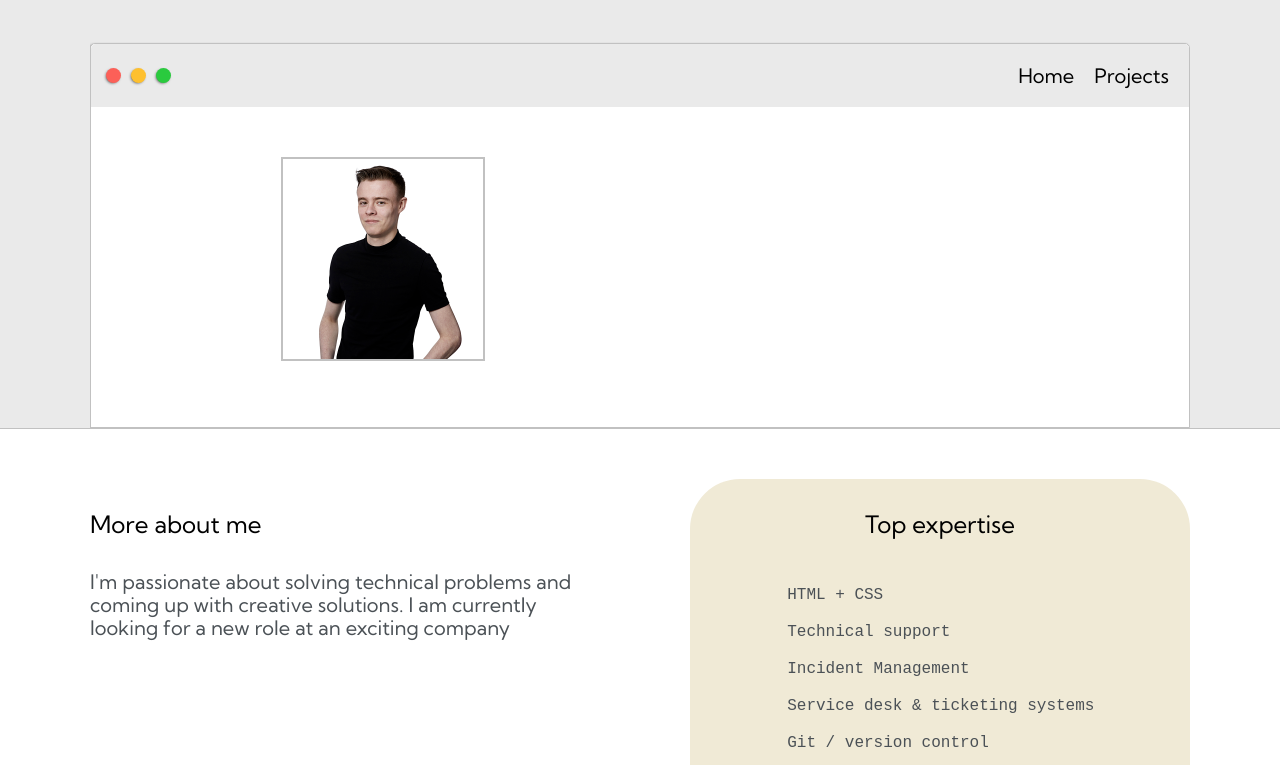
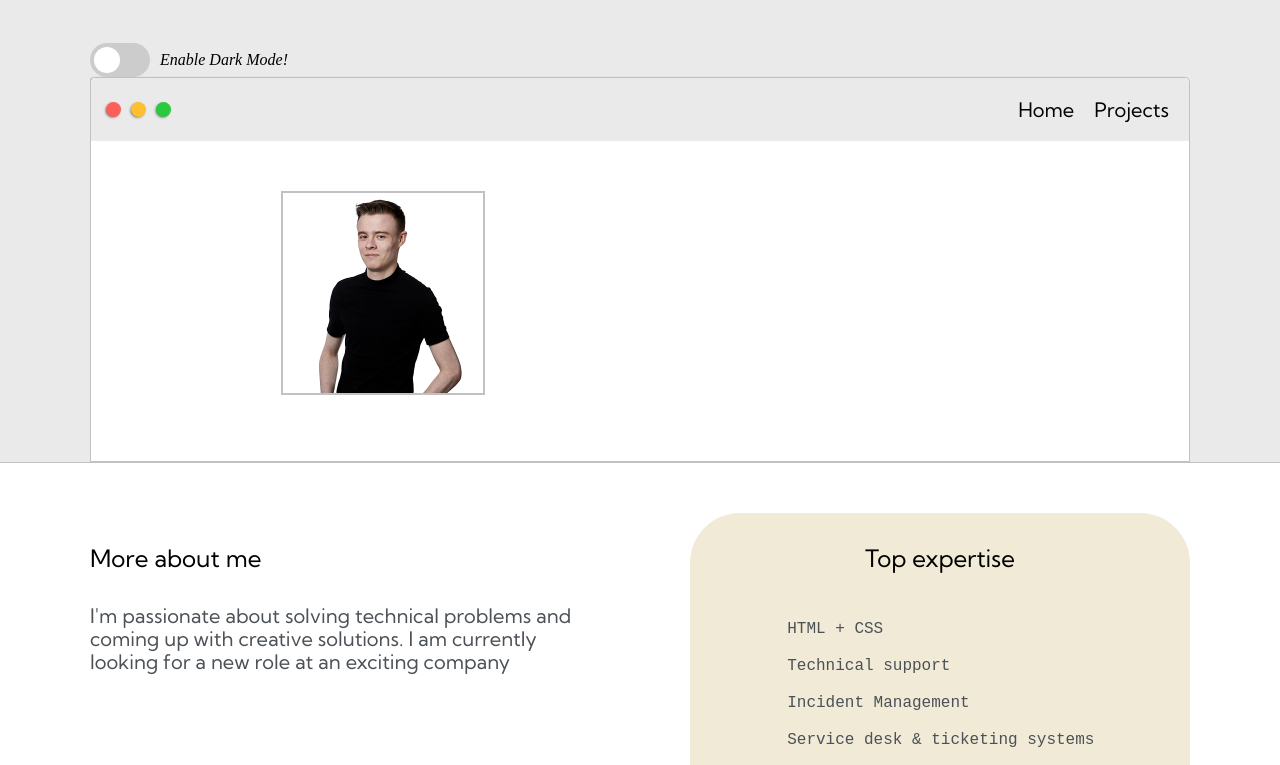
Before and after one commit to luke-h1/personal-site-scss-remake, a website: page index.html in a window 1280 px wide. Shown: the part 117-882 px from the top of the page. Drawn offline with nearby package versions, Linux system fonts and the light colour scheme.

Commit message:
refactor

```diff
--- a/index.html
+++ b/index.html
@@ -32,6 +32,13 @@
         <h2 class="h2-intro-text">Hi, I'm Luke Howsam</h2>
       </div>
       <div class="theme-switcher">
+        <div class="theme-switch-wrapper">
+          <label class="theme-switch" for="checkbox">
+              <input type="checkbox" id="checkbox" />
+              <div class="slider round"></div>
+        </label>
+        <em>Enable Dark Mode!</em>
+      </div>
       </div>
       <div class="intro-wrapper">
         <div class="nav-wrapper">
--- a/scss/_utilities.scss
+++ b/scss/_utilities.scss
@@ -21,12 +21,10 @@ $dot-2: #fec02f;
 $dot-3: #2aca3e;
 
 
-
 // FONTS
 $roboto: "Roboto", sans-serif;
 $russo: "Russo One", sans-serif;
 $kumbho: "Kumbh Sans", sans-serif;
-
 
 h1 {
   font-size: 56px;
--- a/scss/styles.scss
+++ b/scss/styles.scss
@@ -19,6 +19,63 @@ body {
 /*=======================
 DARK MODE SWITCHER START
 ========================*/
+.theme-switch-wrapper {
+  display: flex;
+  align-items: center;
+
+  em {
+    margin-left: 10px;
+    font-size: 1rem;
+  }
+}
+.theme-switch {
+  display: inline-block;
+  height: 34px;
+  position: relative;
+  width: 60px;
+}
+
+.theme-switch input {
+  display:none;
+}
+
+.slider {
+  background-color: #ccc;
+  bottom: 0;
+  cursor: pointer;
+  left: 0;
+  position: absolute;
+  right: 0;
+  top: 0;
+  transition: .4s;
+}
+
+.slider:before {
+  background-color: #fff;
+  bottom: 4px;
+  content: "";
+  height: 26px;
+  left: 4px;
+  position: absolute;
+  transition: .4s;
+  width: 26px;
+}
+
+input:checked + .slider {
+  background-color: #66bb6a;
+}
+
+input:checked + .slider:before {
+  transform: translateX(26px);
+}
+
+.slider.round {
+  border-radius: 34px;
+}
+
+.slider.round:before {
+  border-radius: 50%;
+}
 
 /*=======================
 DARK MODE SWITCHER END
```
Also changed, not shown: css/styles.css, 1 other file.
